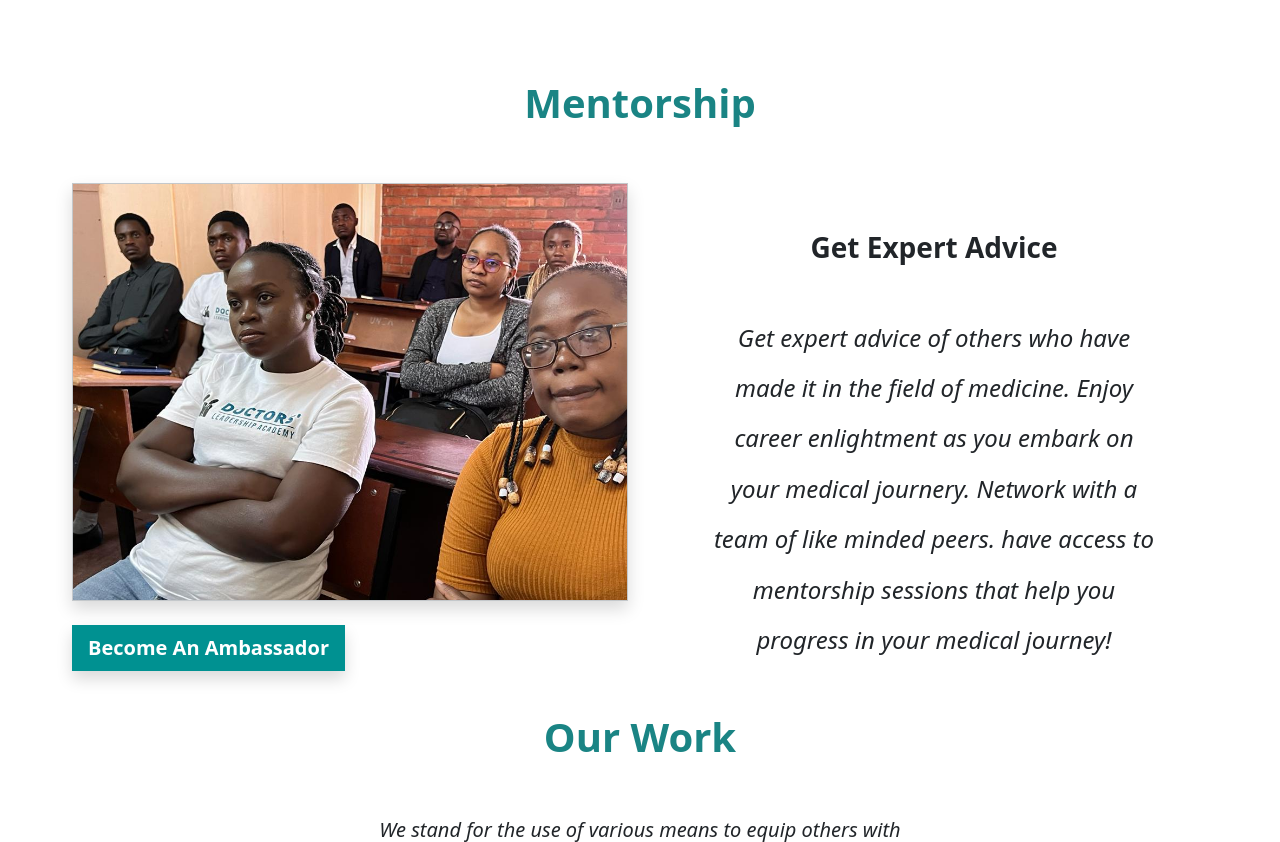
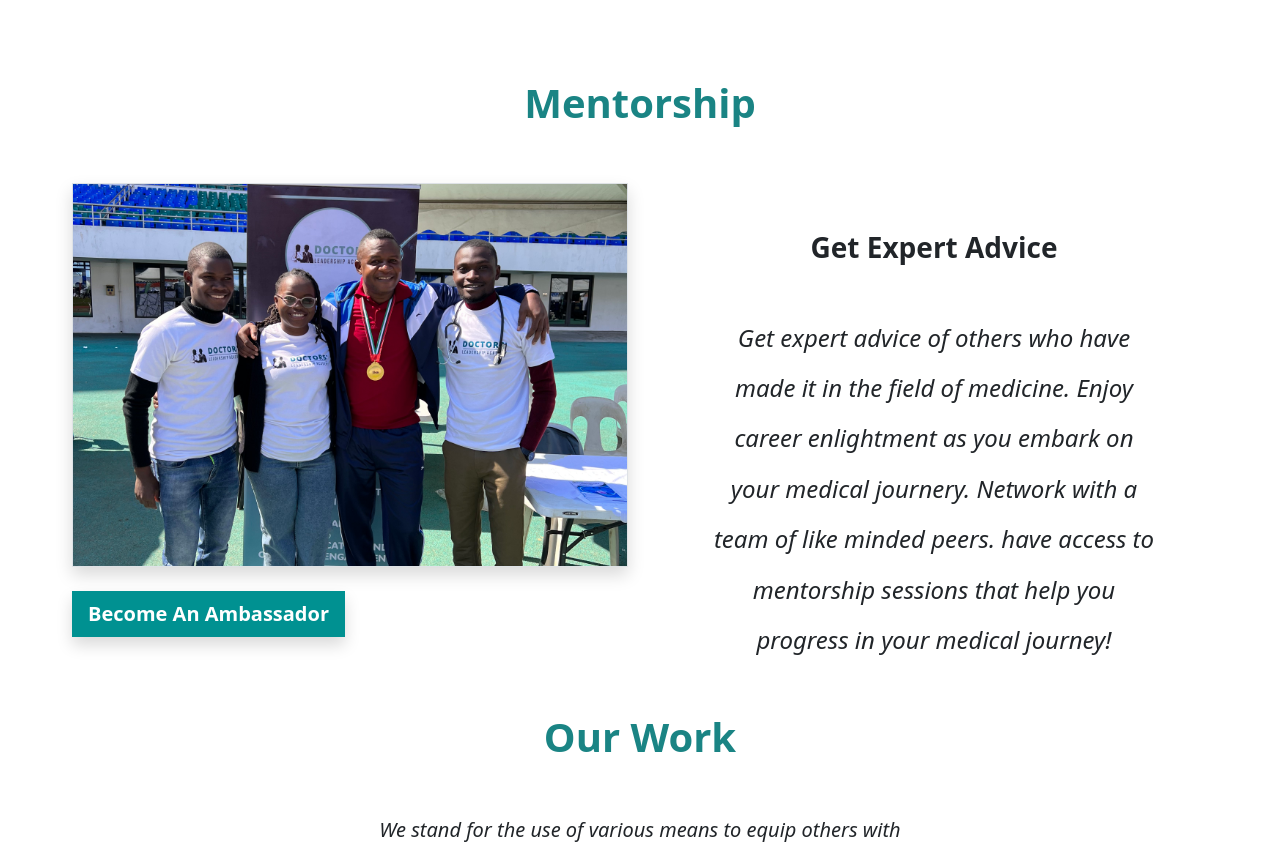
Before and after one commit to cHa-dotlearnsonline/DoctorsLeadershipAcademy, a Django app: page / in a window 1280 px wide. Shown: the part 801-1643 px from the top of the page. Run offline with Django 4.2, Linux system fonts and the light colour scheme.

Commit message:
add new images and changed the css a bit

```diff
--- a/DLA/DLA/settings.py
+++ b/DLA/DLA/settings.py
@@ -50,6 +50,7 @@ MIDDLEWARE = [
     'django.contrib.messages.middleware.MessageMiddleware',
     'django.middleware.clickjacking.XFrameOptionsMiddleware',
 ]
+APPEND_SLASH = True
 
 ROOT_URLCONF = 'DLA.urls'
 
@@ -113,7 +114,6 @@ USE_I18N = True
 
 USE_TZ = True
 
-
 # Static files (CSS, JavaScript, Images)
 # https://docs.djangoproject.com/en/4.2/howto/static-files/
 
--- a/DLA/blog/static/css/layout.css
+++ b/DLA/blog/static/css/layout.css
@@ -144,3 +144,16 @@ a.fs-1 {
   height: 20vw;
   object-fit: cover;
 }
+.object-fit-cover {
+  object-fit: cover;
+}
+@media screen and (min-width: 768px) {
+ .object-fit-cover {
+  height:30vw;
+ }
+}
+@media screen and (max-width: 768px) {
+  .object-fit-cover {
+   height:50vw;
+  }
+ }
--- a/DLA/blog/templates/blog/category.html
+++ b/DLA/blog/templates/blog/category.html
@@ -28,9 +28,12 @@
                         <div class="col-md-4 text-start">
                             <div class="card m-3 rounded shadow bg-body-tertiary">
                                     <img class="card-img-top card-display" src="{{article.cover.url}}" alt="" class="w-100">
+                                    <div class="card-body">
                                     <h5 class="card-title"> {{article.title}} </h5>
-                                    <p> <small class="card-text">{{article.created}}</small></p>
+                                    <p class="card-text"> <small class="text-body-secondary">Created: {{article.created}}</small></p>
                                 <a href="{% url 'read' article.id %}">read more... </a>
+                                    </div>
+
                             </div>
 
                         </div>
--- a/DLA/blog/templates/blog/index.html
+++ b/DLA/blog/templates/blog/index.html
@@ -6,7 +6,7 @@
 <div id="carouselExample" class="carousel slide" data-bs-ride="carousel">
   <div class="carousel-inner">
     <div class="carousel-item active max-height-carousel" >
-      <img src="{% static 'blog/new_try_photo2.png' %}" class="d-block w-100 h-50"
+      <img src="{% static 'blog/image_22.jpg' %}" class="d-block w-100 h-50"
         alt="members of doctors leadership academy">
       <div class="container">
         <div class="carousel-caption center-caption">
@@ -17,7 +17,7 @@
       </div>
     </div>
     <div class="carousel-item max-height-carousel">
-      <img src="{% static 'blog/new_try_photo3.png' %}" class="d-block w-100 h-50"
+      <img src="{% static 'blog/image_11.jpg' %}" class="d-block w-100 h-50"
         alt="members of doctors leadership academy">
       <div class="container">
         <div class="carousel-caption center-caption">
@@ -45,8 +45,8 @@
       </div>
       <div class="col-md-6">
 
-          <img class="border border-secondary-subtle shadow w-100"
-            src="{%static 'blog/mentorship-photo.jpg'%}">
+          <img class="border b object-fit-cover order-secondary-subtle shadow w-100"
+            src="{%static 'blog/image_3.jpg'%}">
 
           <p class="my-4"><a class="btn btn-lg btn-primary fw-semibold shadow" href="#">Become An Ambassador</a></p>
       </div>
@@ -137,9 +137,9 @@
     <div class="row">
       <div class="col-md-4 my-5">
         <div class="d-flex justify-content-center">
-          <div class="card w-75 card-rounded shadow border border-secondary-subtle">
-            <img src="{% static 'blog/mentalhealth.jpg' %}" alt="" class="card-img-top card-image mx-auto rounded object-fit-cover">
-            <div class="card-body">
+          <div class="card w-75 rounded shadow border border-secondary-subtle">
+            <img src="{% static 'blog/mentalhealth.jpg' %}" alt="" class="card-img-top card-display">
+            <div class="card-body text-start">
               <h4 class="card-title">Mental Health</h4>
               <p class="card-text">Learn about Mental health and how you can manage it you can face your challenges </p>
             </div>
@@ -148,10 +148,10 @@
       </div>
       <div class="col-md-4 my-5">
         <div class="d-flex justify-content-center">
-          <div class="card w-75 shadow card-rounded border-secondary-subtle">
+          <div class="card w-75 shadow rounded border-secondary-subtle">
             <img src="{% static 'blog/hypertension.jpg' %}" alt=""
-              class="card-img-top card-image mx-auto rounded object-fit-cover">
-            <div class="card-body">
+              class="card-img-top card-display">
+            <div class="card-body text-start">
               <h4 class="card-title">Hypertenstion</h4>
               <p class="card-text">Learn about the dangers of Hypertension and how you can prevent it. For prevention is better than cure</p>
             </div>
@@ -160,9 +160,9 @@
       </div>
       <div class="col-md-4 my-5">
         <div class="d-flex justify-content-center">
-          <div class="card w-75 shadow card-rounded border-secondary-subtle">
-            <img src="{% static 'blog/breastcancer.jpeg' %}" alt="" class="card-img-top card-image mx-auto rounded object-fit-cover">
-            <div class="card-body">
+          <div class="card w-75 shadow rounded border-secondary-subtle">
+            <img src="{% static 'blog/breastcancer.jpeg' %}" alt="" class="card-img-top card-display">
+            <div class="card-body text-start">
               <h4 class="card-title">Breast Cancer</h4>
               <p class="card-text">Join the exhilarating conversation that will be had on breast cancer from presentation all the way to treatment</p>
             </div>
--- a/DLA/blog/urls.py
+++ b/DLA/blog/urls.py
@@ -9,4 +9,5 @@ urlpatterns = [
     path("gallery", views.gallery, name="gallery" )
 ]
 
+
 urlpatterns += static(settings.MEDIA_URL, document_root=settings.MEDIA_ROOT)
```
Also changed, not shown: DLA/blog/static/javascript/photo.js (+21 -19 lines), DLA/blog/static/blog/doctorsLA3.png (deleted), DLA/blog/static/blog/doctorsLA4.png (deleted), DLA/blog/static/blog/image_3.jpg (added), DLA/blog/static/javascript/fetcher.js (added), DLA/blog/static/javascript/layout.js (line endings or trailing spaces), 2 other files.
